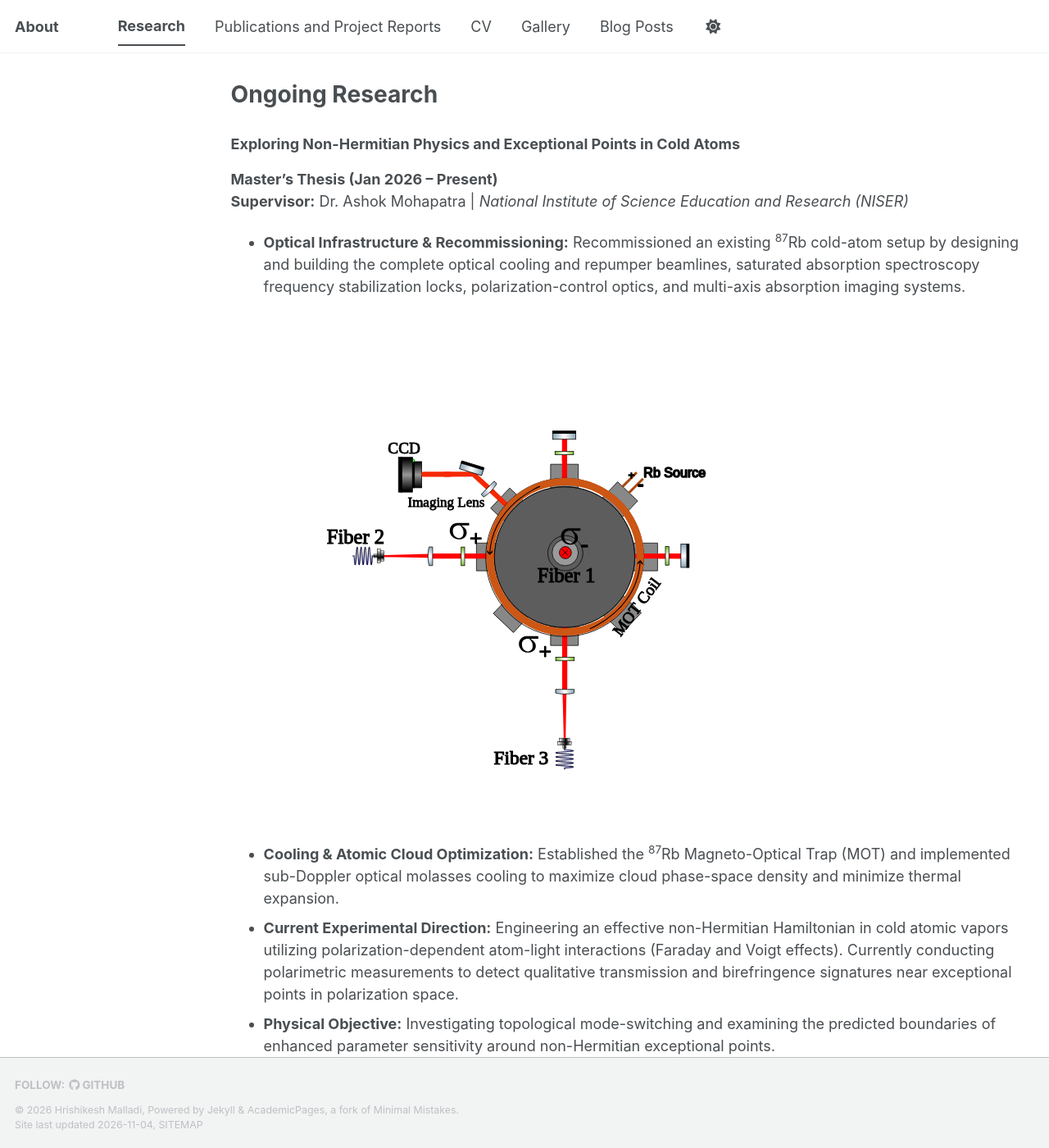
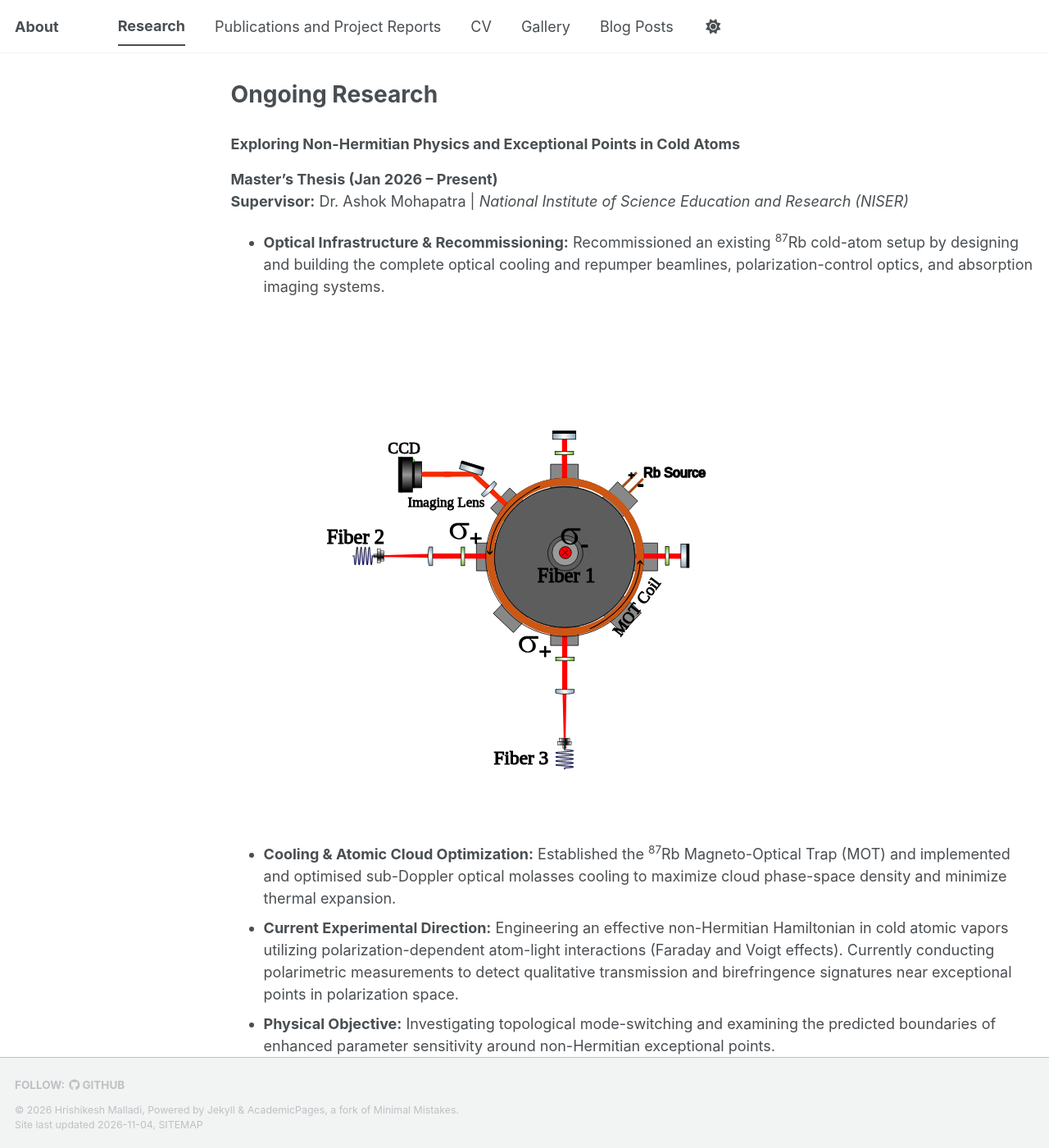
Before and after one commit to Hrishikesh-03/Hrishikesh-03.github.io, a Jekyll site: the page built from _pages/research.md, in a window 1280 px wide and 1400 px high. Shown: the whole window at 82% size. Built offline with Jekyll 4.4.1, drawn with Linux system fonts in a browser that asks for light colours; a style sheet for code colours, icons or effects is not loaded.

```diff
--- a/_pages/research.md
+++ b/_pages/research.md
@@ -11,9 +11,9 @@ redirect_from:
 **Master's Thesis (Jan 2026 – Present)**
 **Supervisor:** Dr. Ashok Mohapatra | *National Institute of Science Education and Research (NISER)*
 
-* **Optical Infrastructure & Recommissioning:** Recommissioned an existing <sup>87</sup>Rb cold-atom setup by designing and building the complete optical cooling and repumper beamlines, saturated absorption spectroscopy frequency stabilization locks, polarization-control optics, and multi-axis absorption imaging systems.
+* **Optical Infrastructure & Recommissioning:** Recommissioned an existing <sup>87</sup>Rb cold-atom setup by designing and building the complete optical cooling and repumper beamlines, polarization-control optics, and absorption imaging systems.
 
 <img src="{{ base_path }}/images/research/MOT_Chamber.svg" alt="MOT Chamber Setup" style="max-width: 100%;">
-* **Cooling & Atomic Cloud Optimization:** Established the <sup>87</sup>Rb Magneto-Optical Trap (MOT) and implemented sub-Doppler optical molasses cooling to maximize cloud phase-space density and minimize thermal expansion.
+* **Cooling & Atomic Cloud Optimization:** Established the <sup>87</sup>Rb Magneto-Optical Trap (MOT) and implemented and optimised sub-Doppler optical molasses cooling to maximize cloud phase-space density and minimize thermal expansion.
 * **Current Experimental Direction:** Engineering an effective non-Hermitian Hamiltonian in cold atomic vapors utilizing polarization-dependent atom-light interactions (Faraday and Voigt effects). Currently conducting polarimetric measurements to detect qualitative transmission and birefringence signatures near exceptional points in polarization space.
 * **Physical Objective:** Investigating topological mode-switching and examining the predicted boundaries of enhanced parameter sensitivity around non-Hermitian exceptional points.
```
Also changed, not shown: _publications/2024-07-01-nthu-visiting-report.md (+5 -5 lines), _publications/2025-12-01-mit-visiting-report.md (+1 -1 lines), 4 other files.
